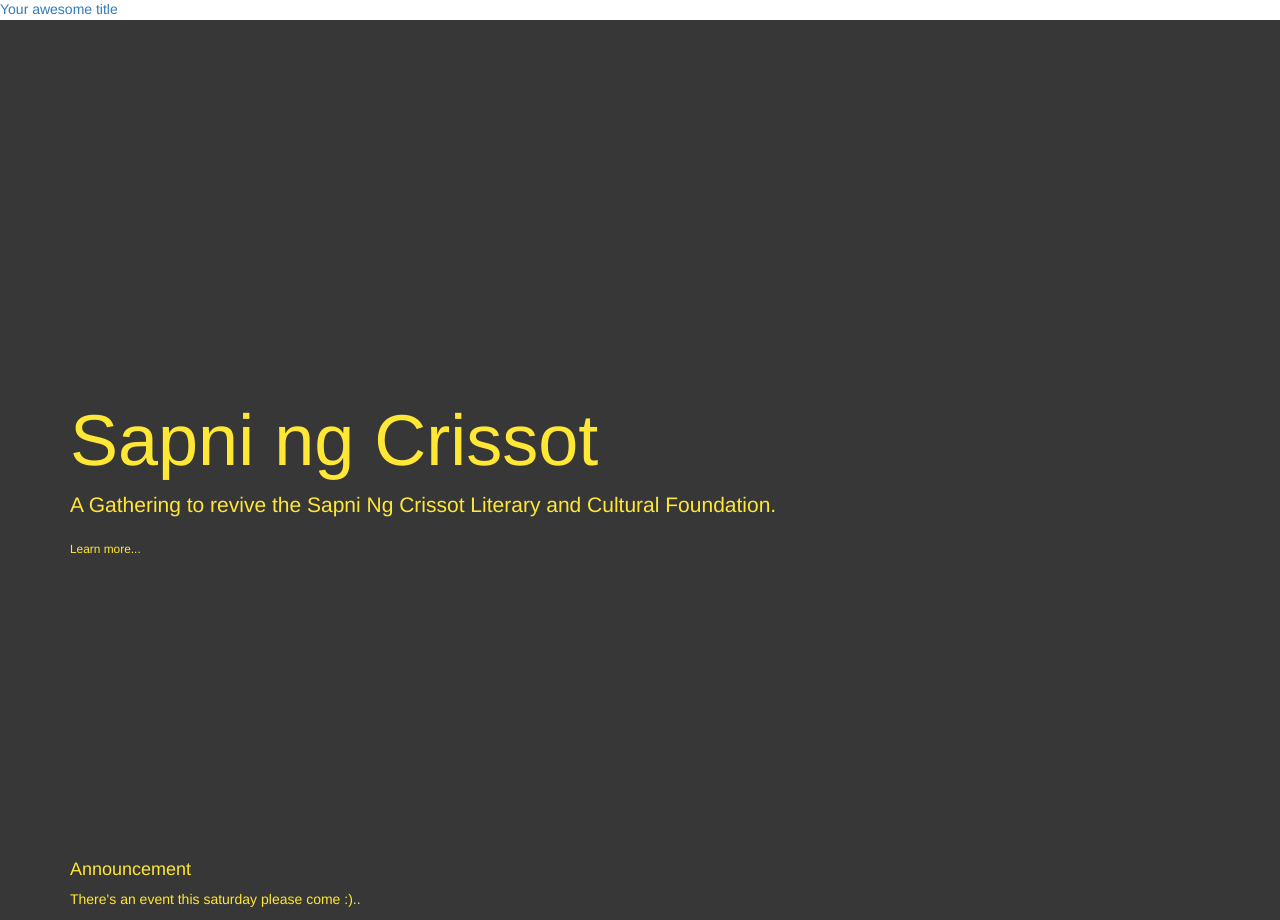
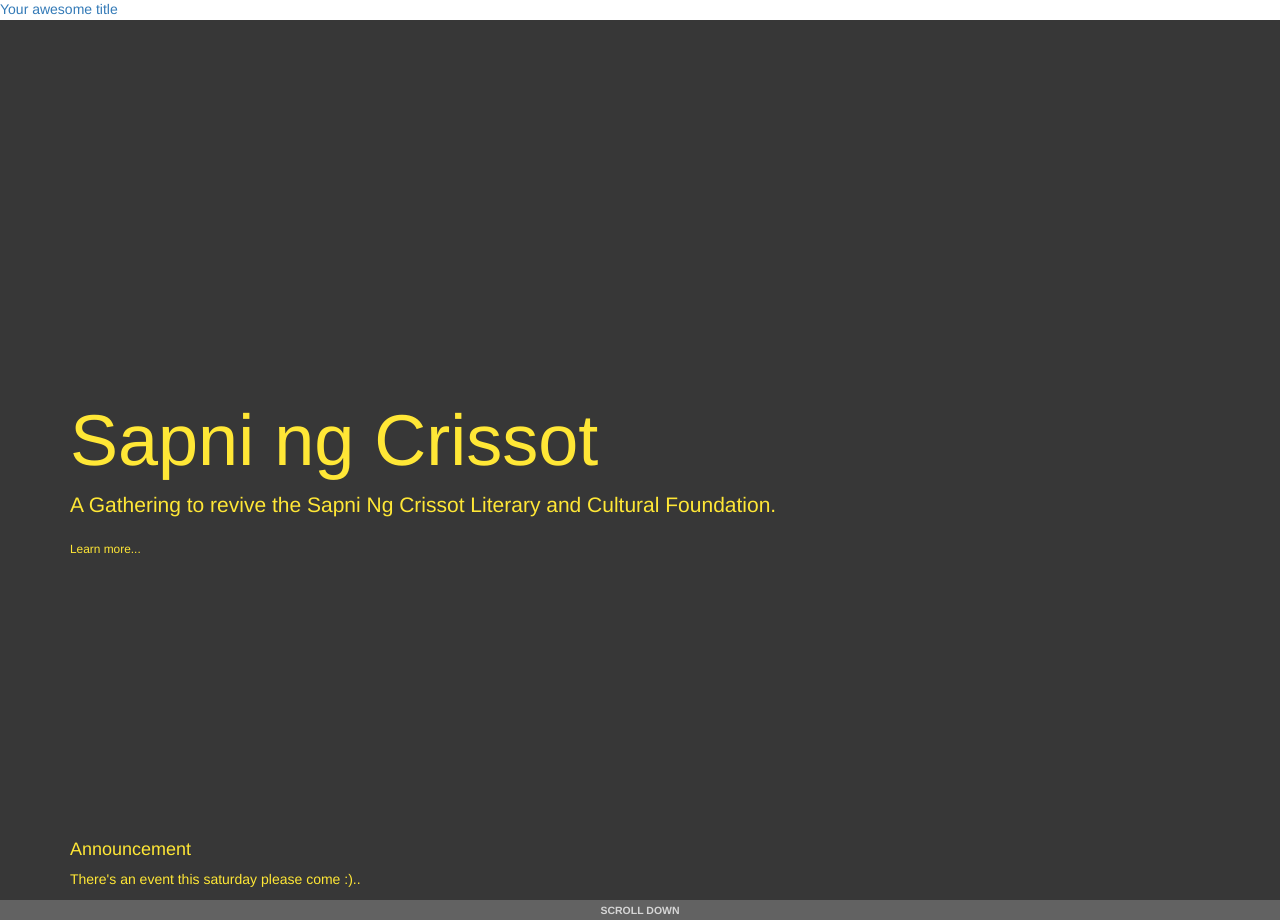
Before and after one commit to itsvicsoto/octonote, a Jekyll site: the page built from application/index.html, in a window 1280 px wide. Built offline with Jekyll 4.4.1, drawn with Linux system fonts in a browser that asks for light colours.

Commit message:
scroll down

```diff
--- a/application/assets/css/sapni-crissot/sapni-crissot.css
+++ b/application/assets/css/sapni-crissot/sapni-crissot.css
@@ -60,23 +60,39 @@ html, body {
 /* line 53, ../../../../source/bootstrap-sass/sapni-crissot/sapni-crissot.scss */
 .masthead__announcement {
   position: absolute;
-  bottom: 0;
+  bottom: 20px;
   width: 100%;
 }
 
+/* line 59, ../../../../source/bootstrap-sass/sapni-crissot/sapni-crissot.scss */
+.masthead__scroll-down {
+  position: absolute;
+  bottom: 0;
+  width: 100%;
+  background: #626262;
+  text-align: center;
+}
+/* line 66, ../../../../source/bootstrap-sass/sapni-crissot/sapni-crissot.scss */
+.masthead__scroll-down > a {
+  color: #D6D6D6;
+  font-weight: bold;
+  font-size: 75%;
+}
+
 @media screen and (max-width: 480px) {
-  /* line 61, ../../../../source/bootstrap-sass/sapni-crissot/sapni-crissot.scss */
+  /* line 75, ../../../../source/bootstrap-sass/sapni-crissot/sapni-crissot.scss */
   .masthead {
     height: auto;
   }
 
-  /* line 65, ../../../../source/bootstrap-sass/sapni-crissot/sapni-crissot.scss */
+  /* line 79, ../../../../source/bootstrap-sass/sapni-crissot/sapni-crissot.scss */
   .masthead__title {
     font-size: 36px;
   }
 
-  /* line 69, ../../../../source/bootstrap-sass/sapni-crissot/sapni-crissot.scss */
+  /* line 83, ../../../../source/bootstrap-sass/sapni-crissot/sapni-crissot.scss */
   .masthead__announcement {
     position: relative;
+    bottom: 0;
   }
 }
--- a/application/index.html
+++ b/application/index.html
@@ -21,4 +21,9 @@ layout: default
       <p>There's an event this saturday please come :)..</p>
     </div>
   </div>
+  <div class="masthead__scroll-down hidden-xs">
+    <a href="#">
+      SCROLL DOWN
+    </a>
+  </div>
 </header>
```
Also changed, not shown: source/bootstrap-sass/sapni-crissot/sapni-crissot.scss (+15 -0 lines), 3 other files.
